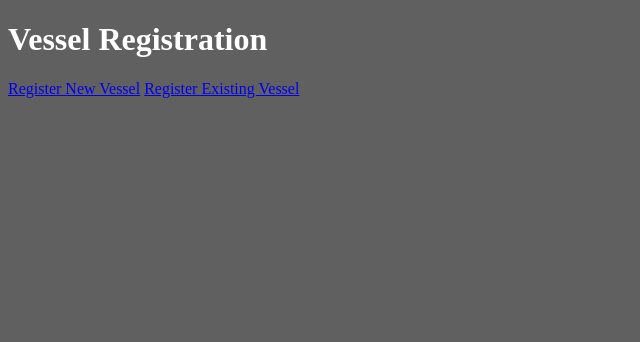
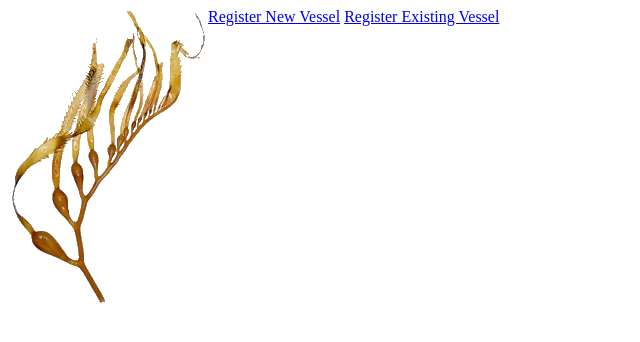
Before and after one commit to rgreen1207/FisHackathon-2014-Web, a PHP site: page / in a window 1280 px wide. Shown: the top 342 px of the page, without its empty margins (0-640 px from the left). Run offline with PHP 8.4, Linux system fonts and the light colour scheme.

Commit message:
Added kelp image to index page.

```diff
--- a/index.php
+++ b/index.php
@@ -5,18 +5,30 @@
 		<title>Vessel Registration</title>
 		<meta name="viewport" content="width=device-width; initial-scale=1.0">
 		<style>
+			body{
+				background: #ffffff;
+				color: white;
+			}
+			#container{
+
+			}
 			input[type="text"]{
 				width:200px
 			}
-			body{
-				background: #606060;
-				color: white;
-		}
+			#leftSide, #rightSide{
+				float: left;
+			}
 		</style>
 	</head>
 	<body>
-		<h1>Vessel Registration</h1>
-		<a href="new.php">Register New Vessel</a>
-		<a href="existing.php">Register Existing Vessel</a>
+		<div id="container">
+			<div id="leftSide">
+				<img id="kelpLogo" src="Images/kelp.png" alt="Main page kelp logo" />
+			</div>
+			<div id="rightSide">
+				<a href="new.php">Register New Vessel</a>
+				<a href="existing.php">Register Existing Vessel</a>
+			</div>
+		</div>
 	</body>
 </html>
```
